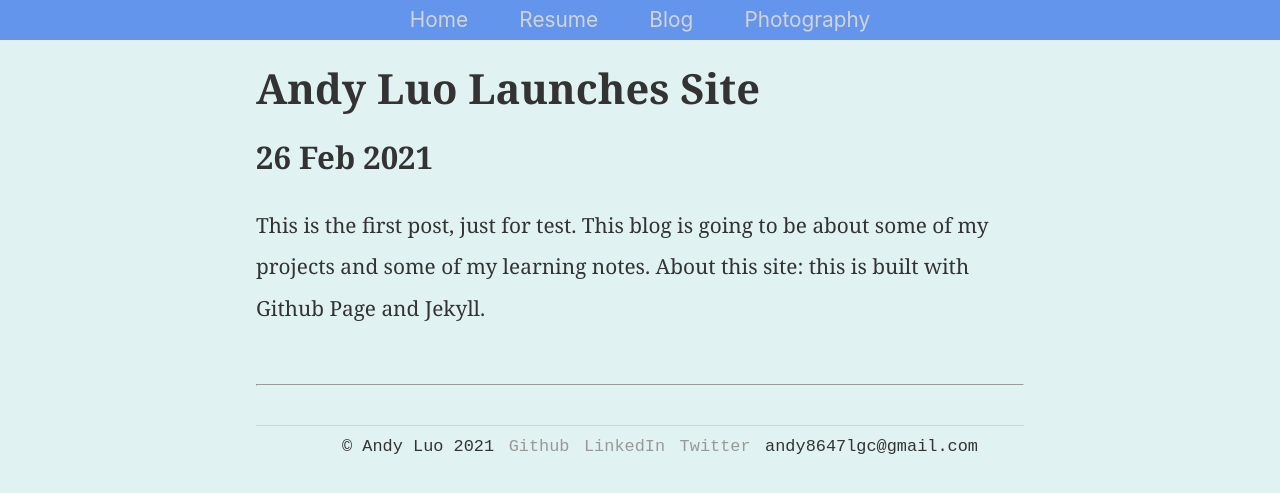
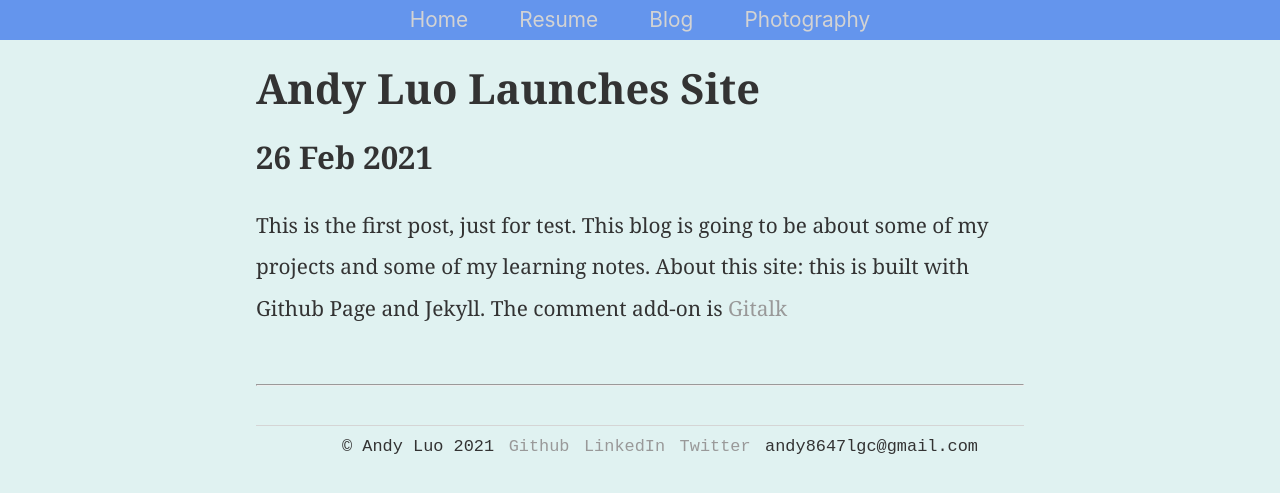
Before and after one commit to Andy8647/Andy8647.github.io, a Jekyll site: the page built from _posts/2021-02-26-andy-luo-site-launched.md, in a window 1280 px wide. Shown: the top 493 px of the page. Built offline with Jekyll 4.4.1, drawn with Linux system fonts in a browser that asks for light colours; comment, search, counter and statistics services are not loaded.

Commit message:
Update 2021-02-26-andy-luo-site-launched.md

```diff
--- a/_posts/2021-02-26-andy-luo-site-launched.md
+++ b/_posts/2021-02-26-andy-luo-site-launched.md
@@ -6,3 +6,4 @@ date: 2021-02-26
 
 This is the first post, just for test. This blog is going to be about some of my projects and some of my learning notes.
 About this site: this is built with Github Page and Jekyll.
+The comment add-on is [Gitalk](https://github.com/gitalk)
```
